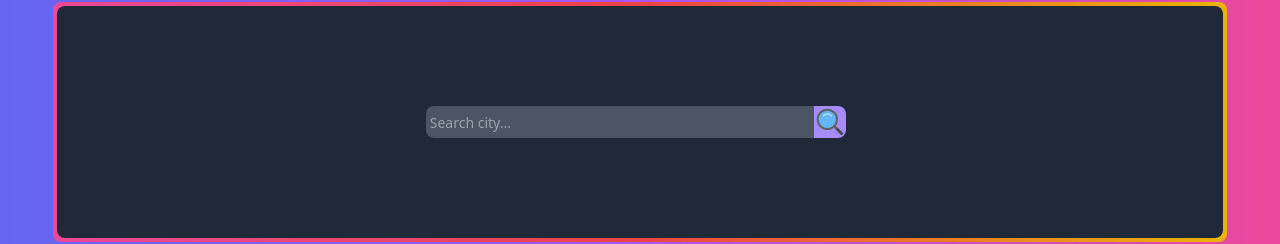
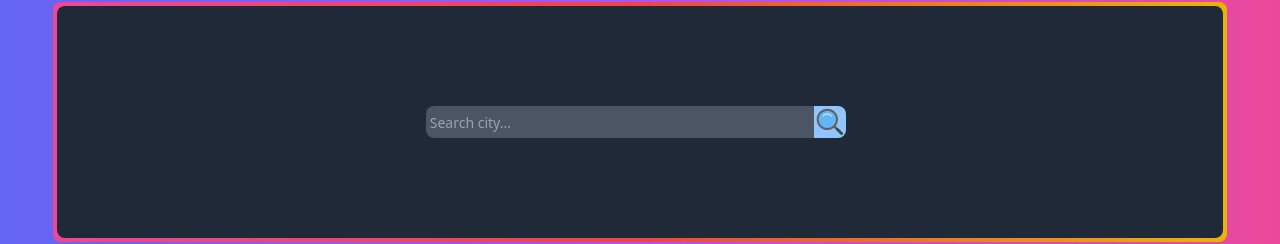
Before and after one commit to stx720/weather-app, a Next.js app: page / in a window 1280 px wide. Shown: the part 318-562 px from the top of the page. Built offline with nearby package versions, Linux system fonts and the light colour scheme.

Commit message:
Search button color change

```diff
--- a/app/page.js
+++ b/app/page.js
@@ -79,7 +79,7 @@ export default function Home() {
 
   //check if it is night or day
   useEffect(() => {
-    const now = DateTime.now().setZone(timezone); // użyto luxon do ustawienia strefy czasowej
+    const now = DateTime.now().setZone(timezone); // used luxon to check the timezone
     const hour = now.hour;
     setIsNight(hour >= 18 || hour < 4);
   }, [timezone]);
@@ -131,7 +131,7 @@ export default function Home() {
               width={32}
               height={32}
               alt="Picture of the author"
-              className="bg-violet-400 hover:bg-violet-500 rounded-r-lg animate__animated animate__fadeInDown   "
+              className="bg-blue-300 hover:bg-blue-500 rounded-r-lg animate__animated animate__fadeInDown   "
             />
           </button>
         </div>
```
